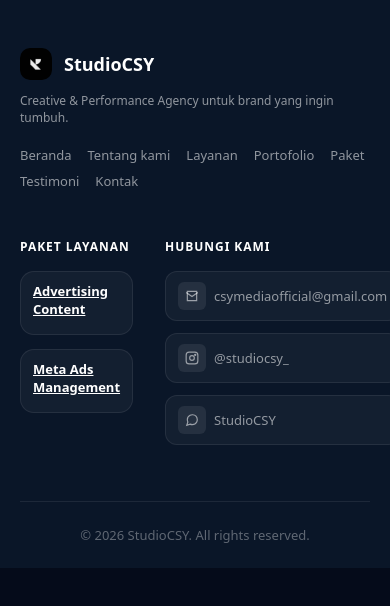
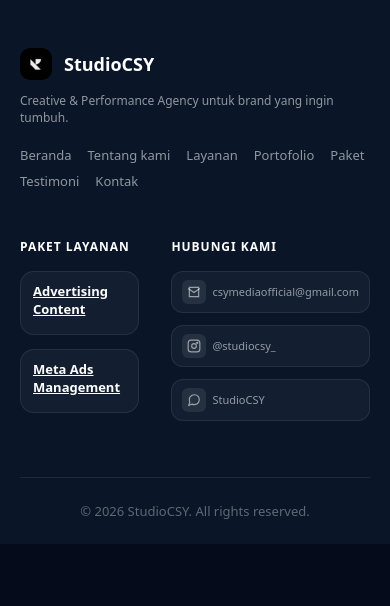
Before and after one commit to Hanselie/studiocsy-indo, a plain HTML site: page partials/footer.html in a window 390 px wide. Drawn offline with Linux system fonts and the light colour scheme; files whose address does not match are found by name.

Commit message:
Update workspace

```diff
--- a/partials/footer.html
+++ b/partials/footer.html
@@ -372,6 +372,26 @@
                 height: 14px;
             }
         }
+
+        /* Narrow mobile adjustment */
+        @media(max-width:400px) {
+            .contact-link {
+                padding: 8px 10px;
+                gap: 6px;
+                font-size: 11px;
+            }
+
+            .contact-link span:last-child {
+                overflow-wrap: anywhere;
+                word-break: break-word;
+            }
+
+            .contact-icon {
+                width: 24px;
+                height: 24px;
+                flex-shrink: 0;
+            }
+        }
     </style>
 
     <script></script>
```
Also changed, not shown: sections/paket.html (+2 -2 lines).
